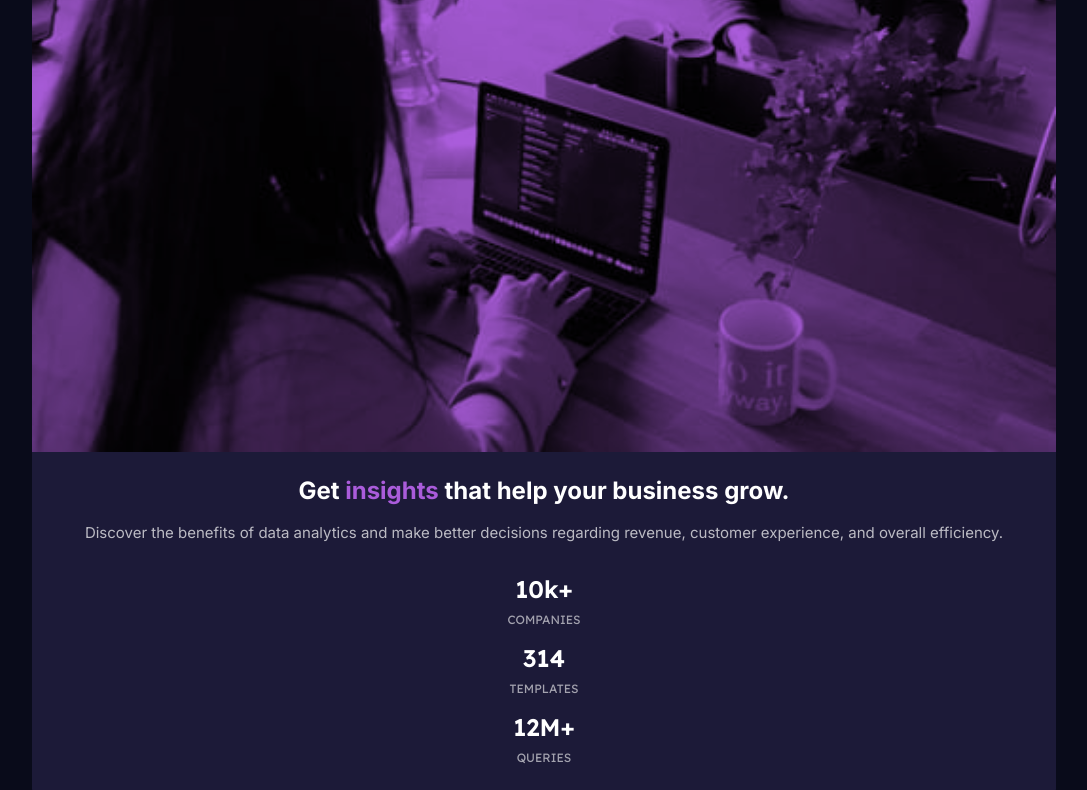
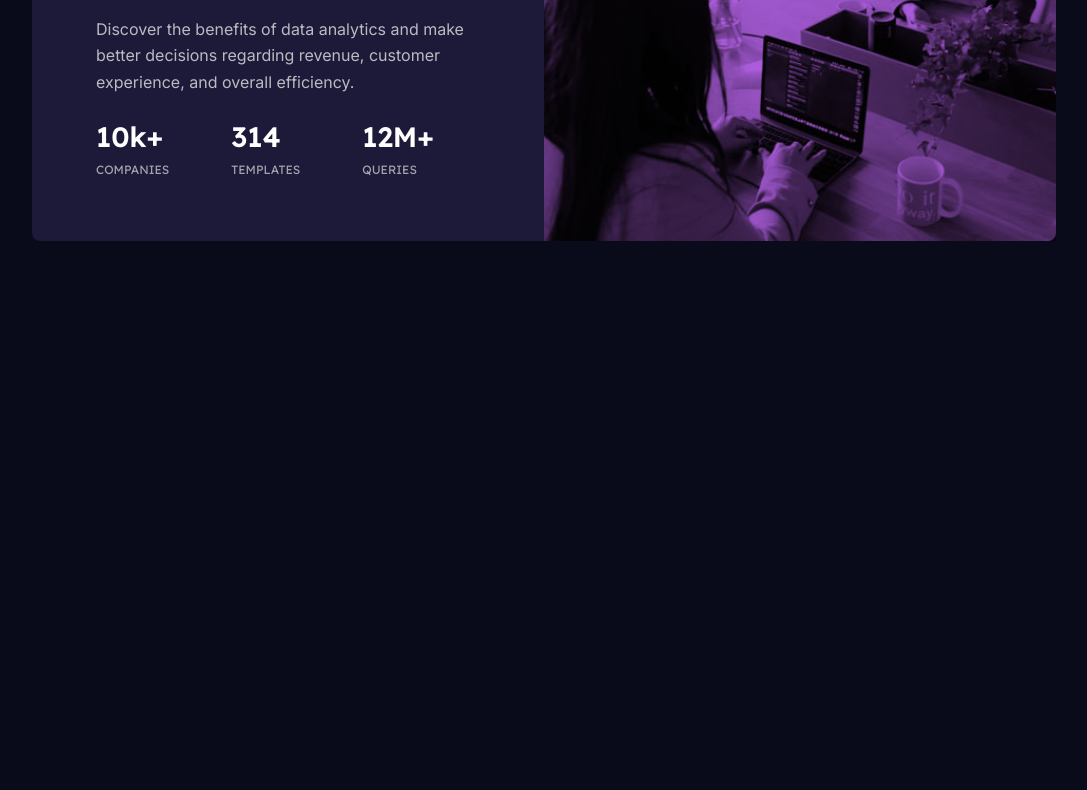
Before and after one commit to pisethchhith/stats-preview-card-component, a plain HTML site: page index.html in a window 1280 px wide. Shown: the part 394-1184 px from the top of the page, without its empty margins (96-1183 px from the left). After the commit the page ends 800 px from the top, so only its background shows below. Drawn offline with Linux system fonts and the light colour scheme.

Commit message:
Add tablet-desktop layout for 768px-1440px

```diff
--- a/style.css
+++ b/style.css
@@ -18,6 +18,7 @@
 body {
     min-height: 100vh;
     display: flex;
+    flex-direction: column;
     justify-content: center;
     align-items: center;
     background: var(--background);
@@ -30,10 +31,12 @@ picture{
 }
 picture img{
     width: 100%;
-    height: auto;
+    object-fit: cover ;
     mix-blend-mode: multiply;
 }
 .card {
+    display: flex;
+    flex-direction: column;
     background: var(--card-background);
     width: 100%;
     max-width: 80%;
@@ -42,12 +45,14 @@ picture img{
 .card-wrapper {
     display: flex;
     flex-direction: column;
-    padding: 0 2.5em;
+    padding: 0 1.7em;
     text-align: center;
 }
 .card-header {
     font-family: "Inter", sans-serif;
     font-weight: 700;
+    line-height: 1.2;
+    font-size: 1.8rem;
     color: var(--main-header);
     margin: 1em 0 0.75em 0;
 }
@@ -57,6 +62,7 @@ picture img{
 .card-info {
     font-family: "Inter", sans-serif;
     font-size: 0.9375rem;
+    line-height: 1.5;
     font-weight: 400;
     color: var(--main-paragraph);
 }
@@ -75,7 +81,7 @@ picture img{
 .stats-items .stats-number {
     font-family: "Lexend Deca", sans-serif;
     font-weight: 600;
-    font-size: 1.5rem;
+    font-size: 1.75rem;
 }
 .stats-items .stats-label{
     font-family: "Lexend Deca", sans-serif;
@@ -86,6 +92,37 @@ picture img{
 
 /* =============== desktop layout: 768px up =============== */
 @media (width >= 768px){
+    .card {
+        flex-direction: row-reverse;
+    }
+    picture {
+        flex: 1 0 50%;
+        border-radius: 0 0.5em 0.5em 0;
+    }
+    .card-header{
+        margin: 0 0 0.75em 0;
+        font-size: 2.6rem;
+    }
+
+    .card-info {
+        font-size: 1rem;
+        line-height: 1.65;
+        margin: 0 0 auto 0;
+    }
+
+    .card-wrapper {
+        text-align: left;
+        padding: 4em;
+        justify-content: space-around;
+    }
+    .stats-wrapper {
+        flex-direction: row;
+        justify-content: space-around;
+        margin: 1.5em 0 0 0;
+    }
+    .stats-items{
+        margin: 0 auto 0 0;
+    }
 
 }
 
```
